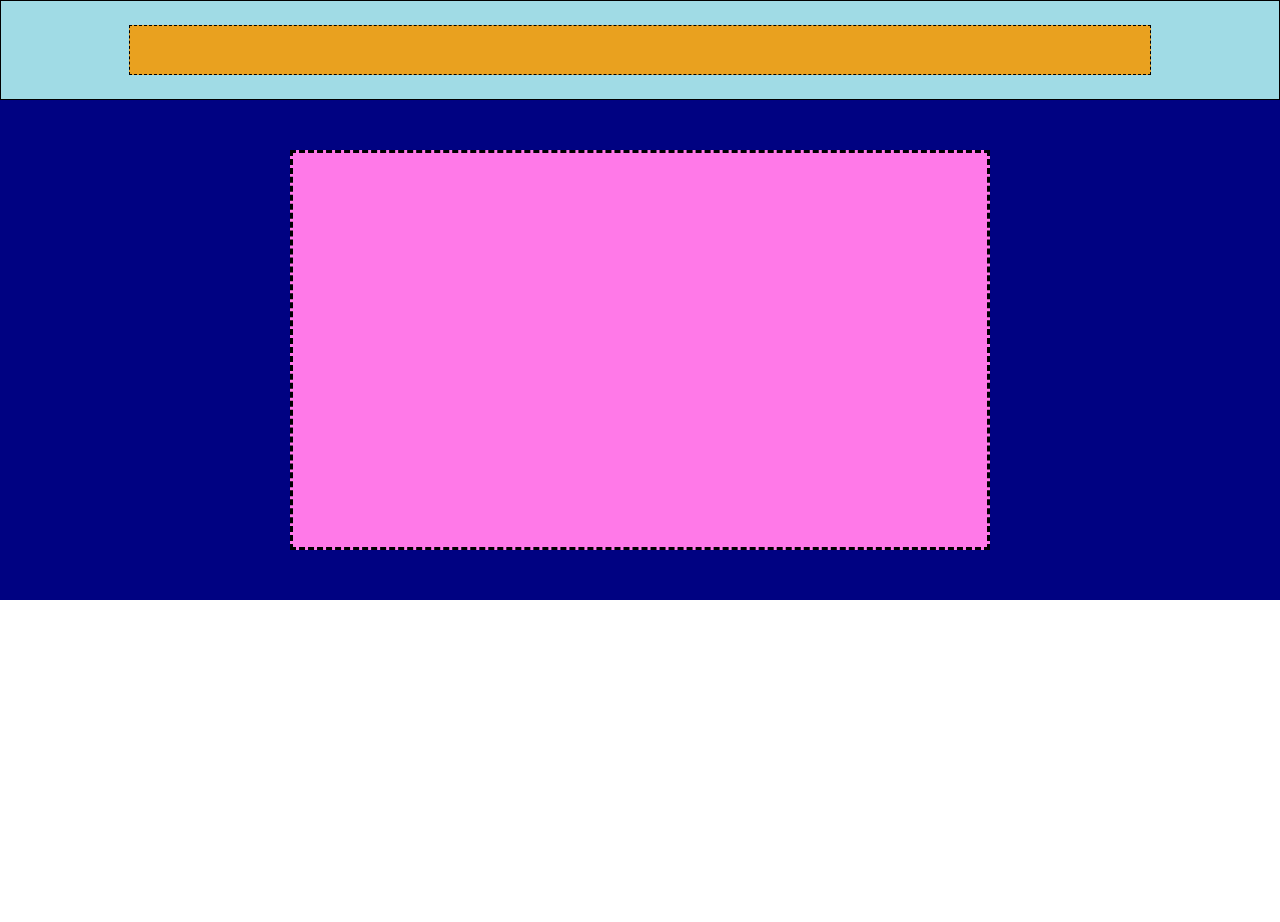
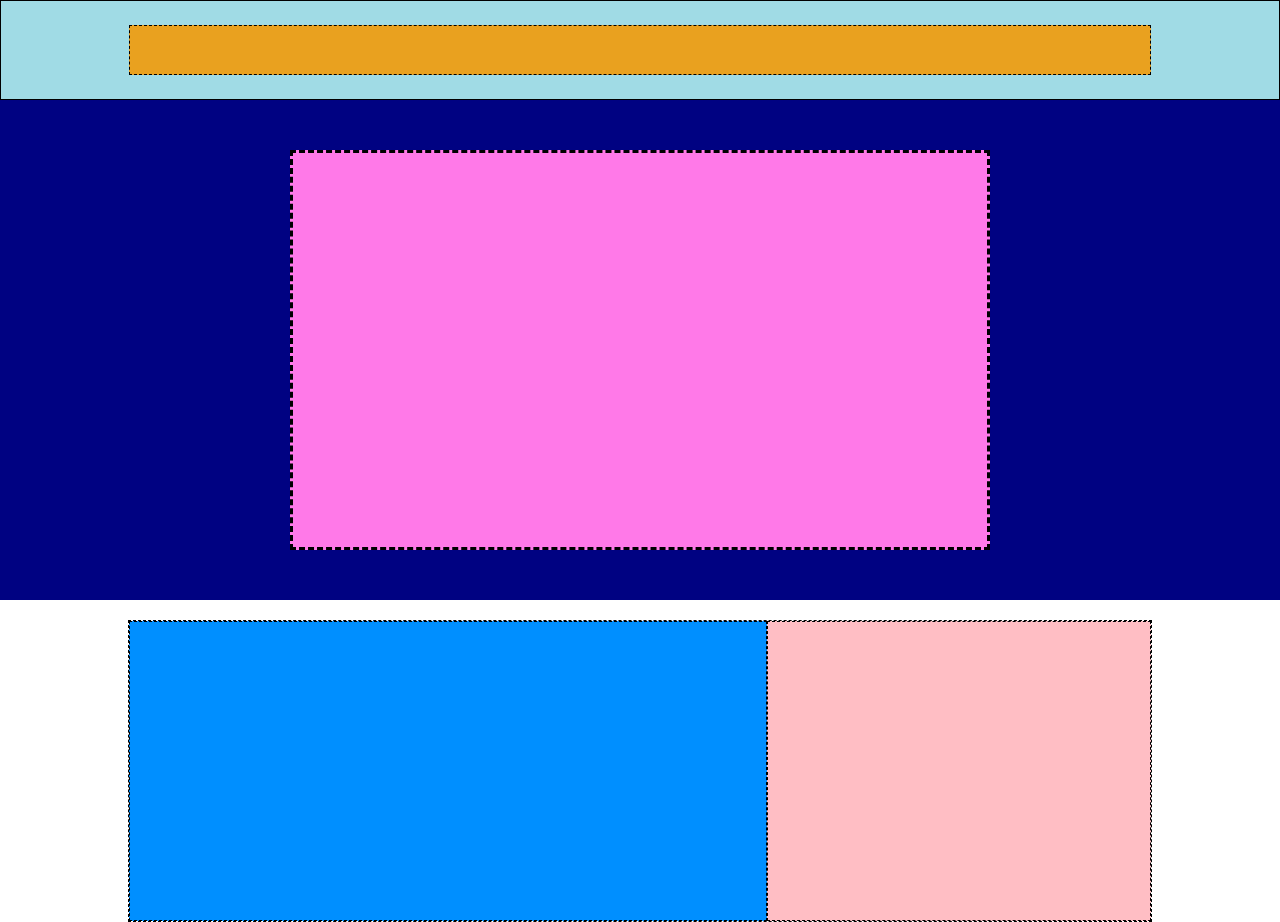
Before and after one commit to simolorevg/htmlcss-struttura-discord, a plain HTML site: page index.html in a window 1280 px wide. Before the commit the page ends 800 px from the top, so only its background shows below. Drawn offline with Linux system fonts and the light colour scheme.

Commit message:
fixed some error and created the card style

```diff
--- a/css/style.css
+++ b/css/style.css
@@ -6,7 +6,7 @@
 }
 
 /*COMMON*/
-.container{
+.center{
     width:80%;
     margin:0 auto;
 }
@@ -51,3 +51,31 @@
     /*DEBUG*/
     border: 3px dashed black;
 }
+
+/*MAIN*/
+
+.cardcontainer{
+    display: flex;
+    margin-top: 20px;
+    justify-content: flex-start;
+
+    /*DEBUG*/
+    border: 1px dashed black;
+    min-height: 300px;
+}
+
+.bluecard{
+    background-color: #008fff;
+    flex-grow: 1;
+    /*DEBUG*/
+    border: 1px dashed black;
+    min-height: 300px;
+}
+
+.pinkcard{
+    background-color:#ffbec4;
+    flex-grow: 0.6;
+    /*DEBUG*/
+    border: 1px dashed black;
+    min-height: 300px;
+}
--- a/index.html
+++ b/index.html
@@ -15,7 +15,7 @@
             <div class="header-back flexrwcenter">
 
                 <!--header navbar-->
-                <div class="header-nav container">
+                <div class="header-nav center">
 
                 </div>
                 <!--end header navbar-->
@@ -36,7 +36,11 @@
         <main>
 
             <!--card section-->
-            <div class="cardcn"></div>
+            <div class="cardcontainer center">
+                <div class="bluecard">
+                </div>
+                <div class="pinkcard"></div>
+            </div>
             <!--end card section-->
 
         </main>
```
